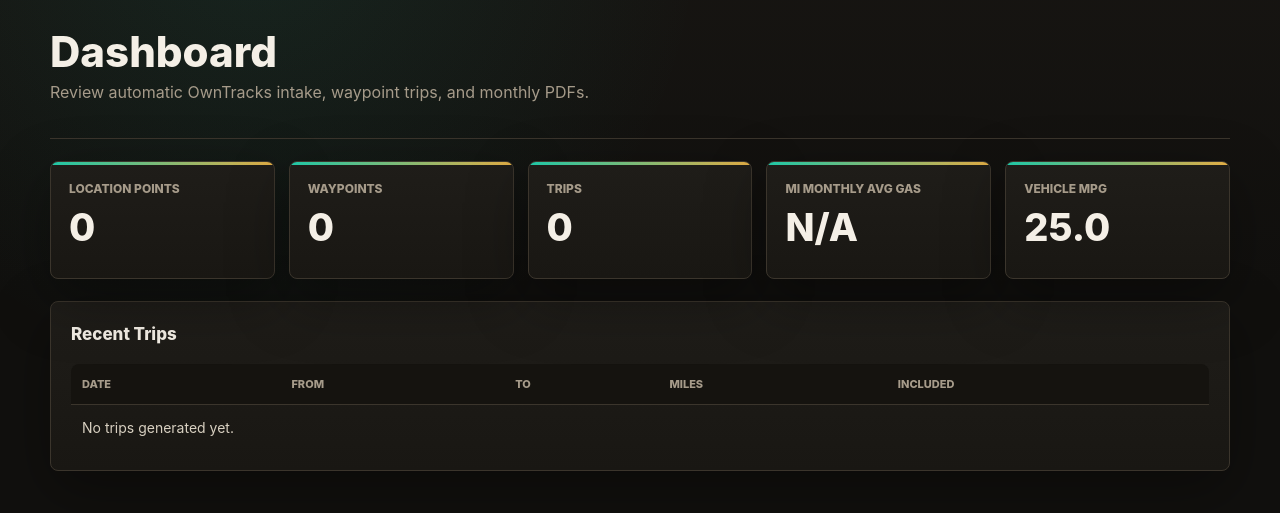
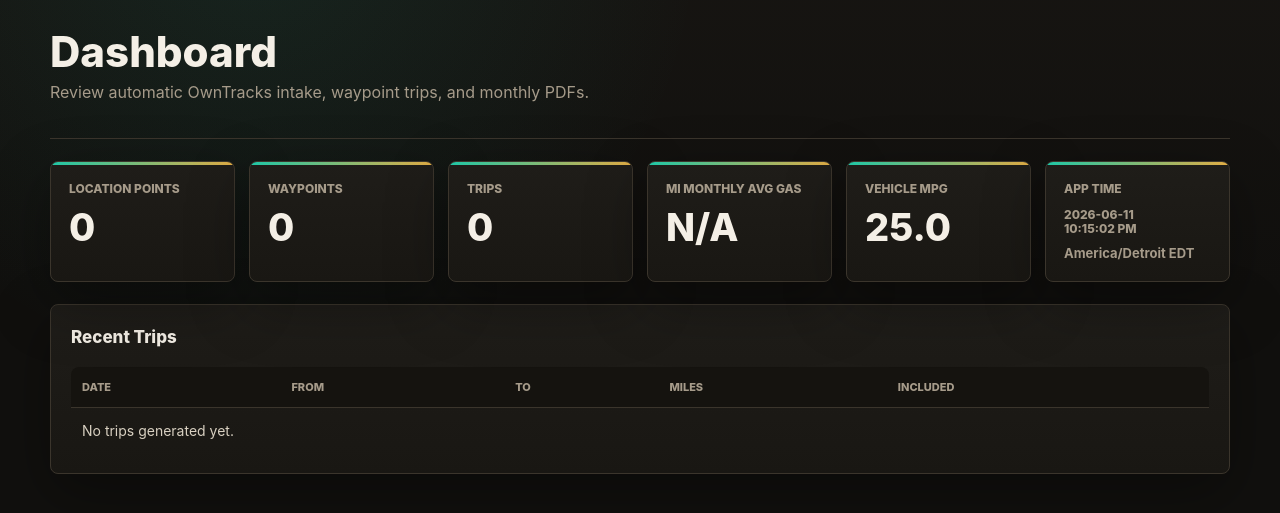
Before and after one commit to cosmicc/Mileage-Logger, a FastAPI app: page / in a window 1280 px wide. Shown: the part 66-579 px from the top of the page. Run offline with FastAPI, Linux system fonts and the light colour scheme; data that the repository does not hold is empty.

Commit message:
Use local timezone for app data

```diff
--- a/mileage_logger/api/routes.py
+++ b/mileage_logger/api/routes.py
@@ -19,6 +19,7 @@ from mileage_logger.services.owntracks import (
     process_owntracks_payload,
 )
 from mileage_logger.services.pdf import generate_monthly_pdf
+from mileage_logger.services.timezone import datetime_to_local
 from mileage_logger.services.waypoints import owntracks_waypoints_json
 
 router = APIRouter()
@@ -61,7 +62,7 @@ def locations(
             "id": location.id,
             "user": location.user,
             "device": location.device,
-            "captured_at": location.captured_at.isoformat(),
+            "captured_at": datetime_to_local(location.captured_at).isoformat(),
             "latitude": str(location.latitude),
             "longitude": str(location.longitude),
             "accuracy_m": location.accuracy_m,
--- a/mileage_logger/web/static/styles.css
+++ b/mileage_logger/web/static/styles.css
@@ -200,6 +200,23 @@ p {
   font-size: clamp(28px, 5vw, 38px);
   font-weight: 850;
   line-height: 1;
+}
+
+.time-stat strong {
+  font-size: 24px;
+  line-height: 1.15;
+}
+
+.time-stat time span,
+.time-stat small {
+  display: block;
+}
+
+.time-stat small {
+  margin-top: 8px;
+  color: var(--muted);
+  font-size: 13px;
+  font-weight: 700;
 }
 
 .panel {
--- a/mileage_logger/web/templates/dashboard.html
+++ b/mileage_logger/web/templates/dashboard.html
@@ -27,6 +27,16 @@
   <div class="stat">
     <span>Vehicle MPG</span>
     <strong>{{ "%.1f"|format(vehicle_mpg) }}</strong>
+  </div>
+  <div class="stat time-stat">
+    <span>App Time</span>
+    <strong>
+      <time datetime="{{ app_local_datetime.isoformat() }}">
+        <span>{{ app_local_datetime.strftime("%Y-%m-%d") }}</span>
+        <span>{{ app_local_datetime.strftime("%I:%M:%S %p") }}</span>
+      </time>
+    </strong>
+    <small>{{ app_timezone }} {{ app_timezone_abbr }}</small>
   </div>
 </section>
 
--- a/mileage_logger/web/templates/diagnostics.html
+++ b/mileage_logger/web/templates/diagnostics.html
@@ -48,7 +48,7 @@
     <h2>Latest Records</h2>
     <dl class="diagnostic-list">
       <dt>Location</dt>
-      <dd>{% if latest_location %}{{ latest_location.captured_at }} at {{ latest_location.latitude }}, {{ latest_location.longitude }}{% else %}None{% endif %}</dd>
+      <dd>{% if latest_location %}{{ latest_location.captured_at|local_datetime }} at {{ latest_location.latitude }}, {{ latest_location.longitude }}{% else %}None{% endif %}</dd>
       <dt>Gas Snapshot</dt>
       <dd>{% if latest_snapshot %}{{ latest_snapshot.observed_on }} ${{ "%.3f"|format(latest_snapshot.price_per_gallon) }}{% else %}None{% endif %}</dd>
       <dt>Monthly Gas</dt>
@@ -79,8 +79,8 @@
       {% for location in recent_locations %}
       <tr>
         <td>{{ location.id }}</td>
-        <td>{{ location.captured_at }}</td>
-        <td>{{ location.received_at }}</td>
+        <td>{{ location.captured_at|local_datetime }}</td>
+        <td>{{ location.received_at|local_datetime }}</td>
         <td>{{ location.user or "-" }} / {{ location.device or "-" }}</td>
         <td>{{ location.latitude }}, {{ location.longitude }}</td>
         <td>{{ location.accuracy_m if location.accuracy_m is not none else "-" }}</td>
--- a/mileage_logger/web/templates/trips.html
+++ b/mileage_logger/web/templates/trips.html
@@ -51,7 +51,7 @@
         </td>
         <td><input form="{{ form_id }}" type="text" name="origin_name" maxlength="160" required value="{{ trip.origin_display_name }}"></td>
         <td><input form="{{ form_id }}" type="text" name="destination_name" maxlength="160" required value="{{ trip.destination_display_name }}"></td>
-        <td>{{ trip.started_at.strftime("%H:%M") }} - {{ trip.ended_at.strftime("%H:%M") }}</td>
+        <td>{{ trip.started_at|local_datetime("%I:%M %p") }} - {{ trip.ended_at|local_datetime("%I:%M %p") }}</td>
         <td>{{ "%.2f"|format(trip.miles) }}</td>
         <td>
           <div class="trip-actions">
```
Also changed, not shown: INSTALL.md (+2 -0 lines), mileage_logger/services/gas_prices.py (+5 -4 lines), mileage_logger/services/timezone.py (+12 -0 lines), mileage_logger/web/routes.py (+16 -2 lines), tests/test_timezone.py (added, +13 -0 lines), tests/test_web.py (+20 -0 lines), README.md.
